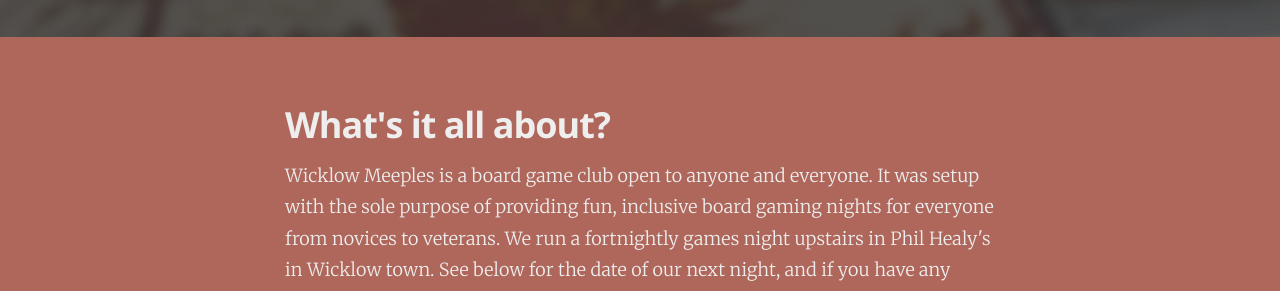
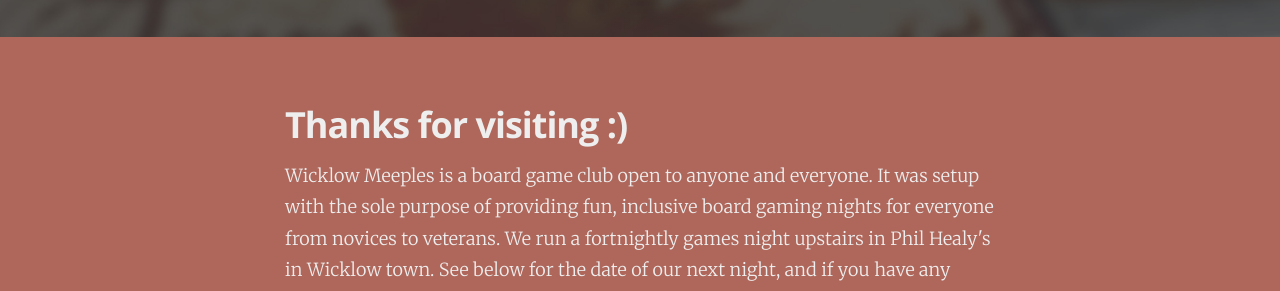
Before and after one commit to owenmcg/owenmcg.github.io, a Jekyll site: the page built from index.html, in a window 1280 px wide. Shown: the part 863-1154 px from the top of the page. Built offline with Jekyll 4.4.1, drawn with Linux system fonts in a browser that asks for light colours; nearby versions of some CDN libraries; the list of posts is cut into pages by our own code.

Commit message:
welcome message

```diff
--- a/index.html
+++ b/index.html
@@ -32,7 +32,7 @@
 
 <div id="welcome" class="content welcome">
     <div class="post">
-        <h2 class="post-title welcome">What's it all about?</h2>
+        <h2 class="post-title welcome">Thanks for visiting :)</h2>
         <p class="post-excerpt">Wicklow Meeples is a board game club open to anyone and everyone. It was setup with the sole purpose of providing fun, inclusive board gaming nights for everyone from novices to veterans. We run a fortnightly games night upstairs in Phil Healy's in Wicklow town. See below for the date of our next night, and if you have any queries just contact us on wicklowmeeples@gmail.com.
         </p>
     </div>
```
